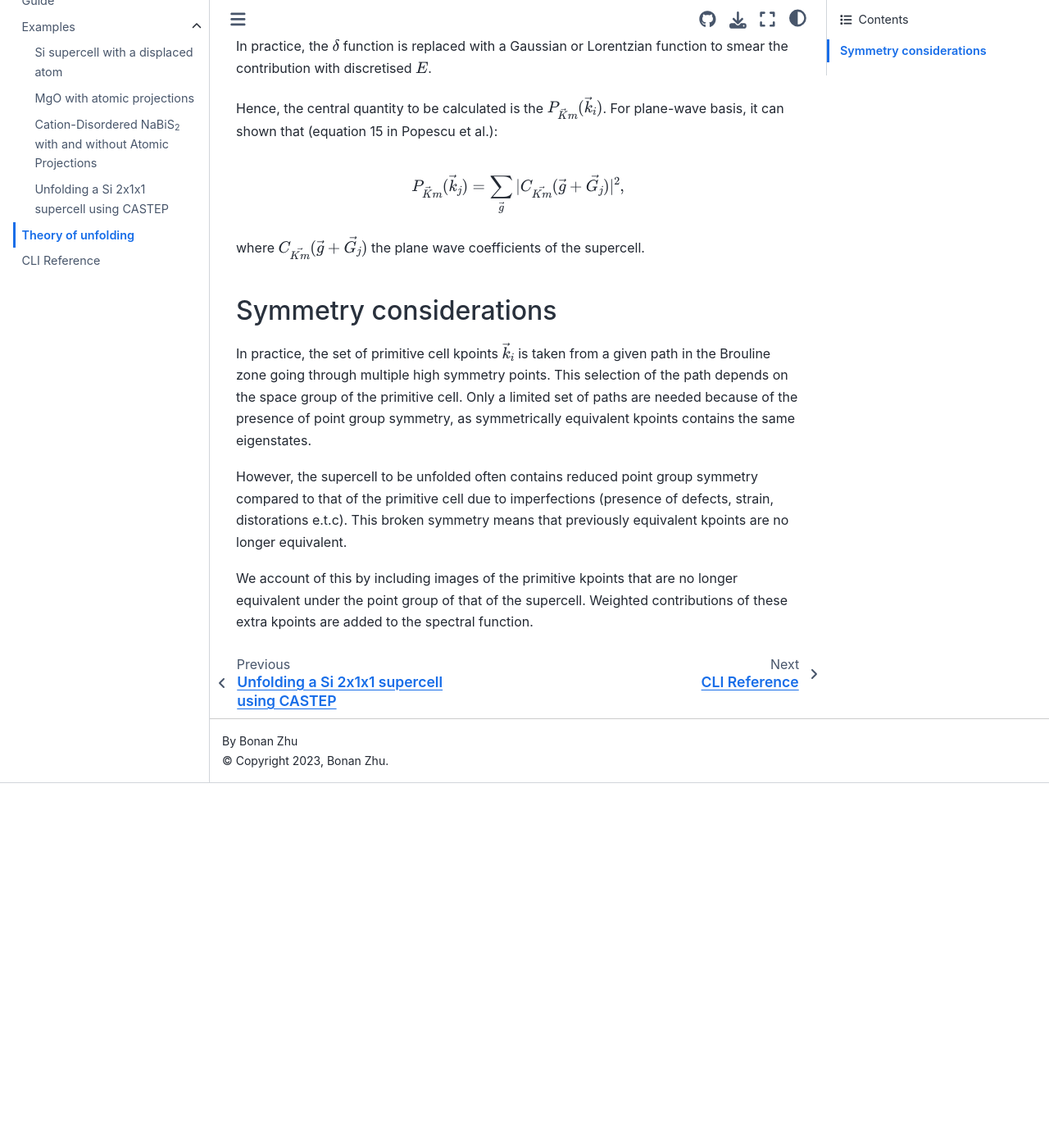
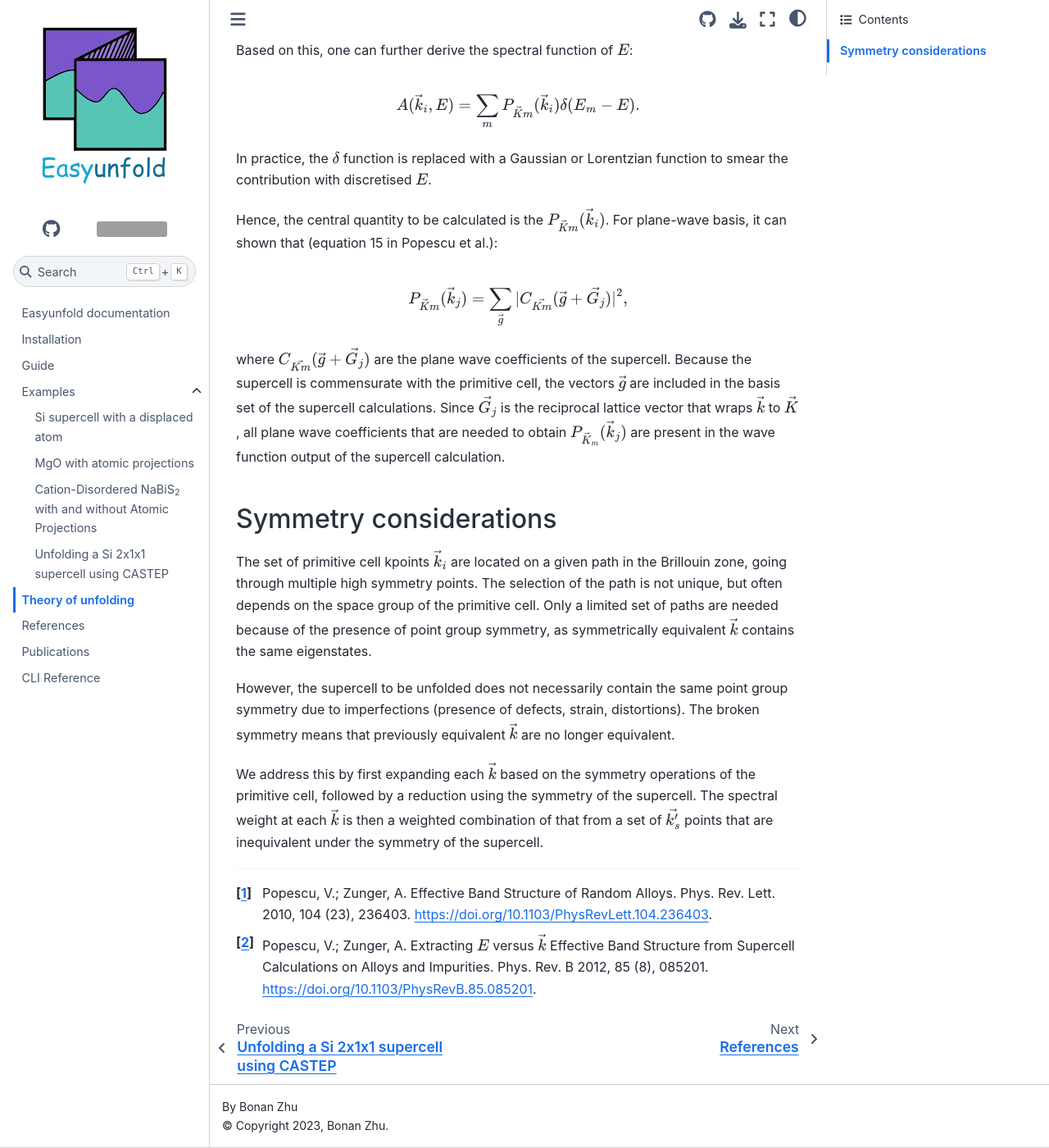
Before and after one commit to SMTG-Bham/easyunfold, a Sphinx documentation site: the page built from docs/theory.md, in a window 1280 px wide and 1400 px high, scrolled down 866 px. Shown: the whole window at 82% size. Built offline with Sphinx 7.4.7 and the Sphinx Book theme 1.1.4, drawn with Linux system fonts in a browser that asks for light colours; pages that are not in the unit, such as notebooks, are missing from menus; before the commit the page ends 1821 px from its top, so only the background shows below that; some of the changed text lies outside the part shown; grey boxes are pictures that could not be loaded.

Commit message:
Documentation update

```diff
--- a/docs/theory.md
+++ b/docs/theory.md
@@ -1,7 +1,10 @@
 # Theory of unfolding
 
+Theoretical background of the methodology used in this package is available in the literature[^1][^2].
+Here, only a brief summary is given for brevity.
 
 Notation: $\vec{k}$ is the kpoint of the supercell and $\vec{k}$ is that of the primitive cell.
+
 Reference: [https://link.aps.org/doi/10.1103/PhysRevB.85.085201](https://link.aps.org/doi/10.1103/PhysRevB.85.085201)
 
 Each $k$ in the primitive cell can be mapped to that in the supercell where:
@@ -14,7 +17,7 @@ with $\vec{G}_0$ being an reciprocal lattice vector.
 Naturally, each $\vec{K}$ in the supercell can be unfolded into a set of $\vec{k}_i$:
 
 $$
-\vec{k_i} = \vec{K} + \vec{G}_i, i=1,...,N_\vec{K}.
+\vec{k_i} = \vec{K} + \vec{G}_i  i=1,...,N_{\vec{K}}
 $$
 
 The key implication is that for a given $\vec{k}$, there is a unique $\vec{K}$ that it folds to.
@@ -27,7 +30,8 @@ P_{\vec{K}m}(\vec{k}_i) = \sum_n |\braket{\vec{K}m |\vec{k}_i n}|^2.
 $$
 
 where $P$ represents the probability of finding a set of primitive cell stats $\ket{\vec{k}_in}$ contributing to the supercell state $\ket{\vec{K}m}$, or the amount of Bloch character $\vec{k}_i$ preserved in $\ket{\vec{K}m}$ at the same energy.
-Based on this, one can further dervice the spectral function of $E$:
+
+Based on this, one can further derive the spectral function of $E$:
 
 $$
 A(\vec{k}_i, E) = \sum_m P_{\vec{K}m}(\vec{k}_i)\delta(E_m - E).
@@ -42,17 +46,23 @@ $$
 P_{\vec{K}m}(\vec{k}_j) = \sum_{\vec{g}} |C_{\vec{Km}}(\vec{g} + \vec{G_j})|^2,
 $$
 
-where $C_{\vec{Km}}(\vec{g} + \vec{G_j})$ the plane wave coefficients of the supercell.
+where $C_{\vec{Km}}(\vec{g} + \vec{G_j})$ are the plane wave coefficients of the supercell.
+Because the supercell is commensurate with the primitive cell, the vectors $\vec{g}$ are included in the basis set of the supercell calculations.
+Since $\vec{G_{j}}$ is the reciprocal lattice vector that wraps $\vec{k}$ to $\vec{K}$,
+all plane wave coefficients that are needed to obtain $P_{\vec{K}_m}(\vec{k}_j)$ are present in the wave function output of the supercell calculation.
 
 
 ## Symmetry considerations
 
-In practice, the set of primitive cell kpoints $\vec{k}_i$ is taken from a given path in the Brouline zone going through multiple high symmetry points.
-This selection of the path depends on the space group of the primitive cell.
-Only a limited set of paths are needed because of the presence of point group symmetry, as symmetrically equivalent kpoints contains the same eigenstates.
+The set of primitive cell kpoints $\vec{k}_i$ are located on a given path in the Brillouin zone, going through multiple high symmetry points.
+The selection of the path is not unique, but often depends on the space group of the primitive cell.
+Only a limited set of paths are needed because of the presence of point group symmetry, as symmetrically equivalent $\vec{k}$ contains the same eigenstates.
 
-However, the supercell to be unfolded often contains reduced point group symmetry compared to that of the primitive cell due to imperfections (presence of defects, strain, distorations e.t.c).
-This broken symmetry means that previously equivalent kpoints are no longer equivalent.
+However, the supercell to be unfolded does not necessarily contain the same point group symmetry due to imperfections (presence of defects, strain, distortions).
+The broken symmetry means that previously equivalent $\vec{k}$ are no longer equivalent.
 
-We account of this by including images of the primitive kpoints that are no longer equivalent under the point group of that of the supercell.
-Weighted contributions of these extra kpoints are added to the spectral function.
+We address this by first expanding each $\vec{k}$ based on the symmetry operations of the primitive cell, followed by a reduction using the symmetry of the supercell.
+The spectral weight at each $\vec{k}$ is then a weighted combination of that from a set of $\vec{k_s^\prime}$ points that are inequivalent under the symmetry of the supercell.
+
+[^1]: Popescu, V.; Zunger, A. Effective Band Structure of Random Alloys. Phys. Rev. Lett. 2010, 104 (23), 236403. https://doi.org/10.1103/PhysRevLett.104.236403.
+[^2]: Popescu, V.; Zunger, A. Extracting $E$ versus $\vec{k}$ Effective Band Structure from Supercell Calculations on Alloys and Impurities. Phys. Rev. B 2012, 85 (8), 085201. https://doi.org/10.1103/PhysRevB.85.085201.
```
Also changed, not shown: docs/guide.md (+8 -2 lines), docs/index.md (+3 -1 lines), docs/publications.md (added, +7 -0 lines), docs/references.md (added, +7 -0 lines).
